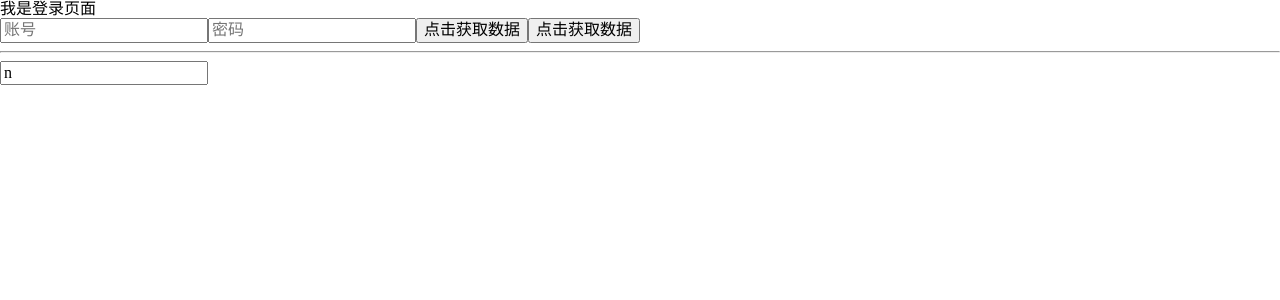
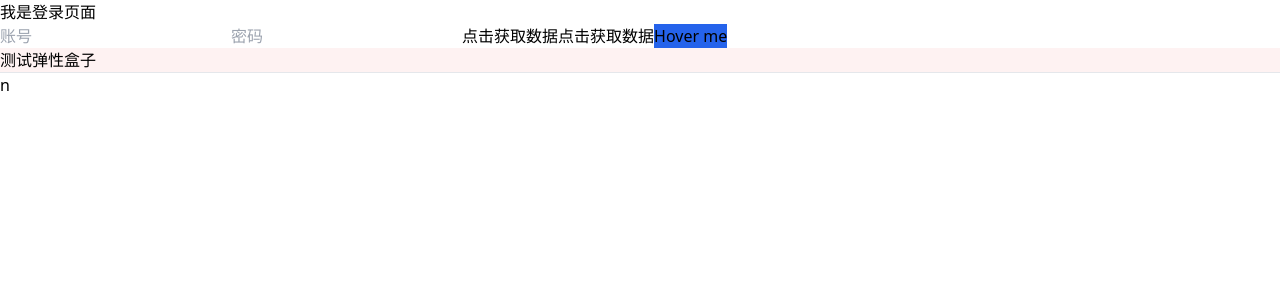
Before and after one commit to objectMaker/vue_next_project, a Vue app: page /Login in a window 1280 px wide. Shown: the top 300 px of the page. Built offline with nearby package versions, Linux system fonts and the light colour scheme.

Commit message:
'添加tailwindcss，测试其功能'

```diff
--- a/package.json
+++ b/package.json
@@ -25,13 +25,16 @@
     "@vue/compiler-sfc": "^3.0.0",
     "@vue/eslint-config-prettier": "^6.0.0",
     "@vue/eslint-config-typescript": "^7.0.0",
+    "autoprefixer": "^9.8.8",
     "eslint": "^6.7.2",
     "eslint-plugin-prettier": "^3.3.1",
     "eslint-plugin-vue": "^7.0.0",
     "mockjs": "^1.1.0",
+    "postcss": "^7.0.39",
     "prettier": "^2.2.1",
     "sass": "^1.26.5",
     "sass-loader": "^8.0.2",
+    "tailwindcss": "npm:@tailwindcss/postcss7-compat@^2.2.17",
     "typescript": "~4.1.5"
   }
 }
--- /dev/null
+++ b/postcss.config.js
@@ -0,0 +1,6 @@
+module.exports = {
+  plugins: {
+    tailwindcss: {},
+    autoprefixer: {},
+  },
+}
--- /dev/null
+++ b/src/index.css
@@ -0,0 +1,3 @@
+@tailwind base;
+@tailwind components;
+@tailwind utilities;
--- a/src/main.ts
+++ b/src/main.ts
@@ -3,5 +3,5 @@ import App from "./App.vue";
 import router from "./router";
 import "normalize.css"; //全局引入重置样式表
 // import "@/mock/index.ts";
-
+import "./index.css";
 createApp(App).use(router).mount("#app");
--- a/src/views/Login/Login.vue
+++ b/src/views/Login/Login.vue
@@ -4,6 +4,15 @@
   <input type="text" placeholder="密码" v-model="password" password />
   <button @click="getInfo">点击获取数据</button>
   <button @click="getUserInfo">点击获取数据</button>
+  <button
+    class="transition duration-500 ease-in-out bg-blue-600 hover:bg-red-600 transform hover:-translate-y-1 hover:scale-110 ..."
+  >
+    Hover me
+  </button>
+  <div class="flex flex-row bg-red-50">
+    <div>测试弹性</div>
+    <div>盒子</div>
+  </div>
   <hr />
   <Input v-model:nam="name" />
 </template>
--- /dev/null
+++ b/tailwind.config.js
@@ -0,0 +1,11 @@
+module.exports = {
+  purge: ["./index.html", "./src/**/*.{vue,js,ts,jsx,tsx}"],
+  darkMode: false, // or 'media' or 'class'
+  theme: {
+    extend: {},
+  },
+  variants: {
+    extend: {},
+  },
+  plugins: [],
+};
```
Also changed, not shown: 2 other files (tests, documents, lock files or other folders).
